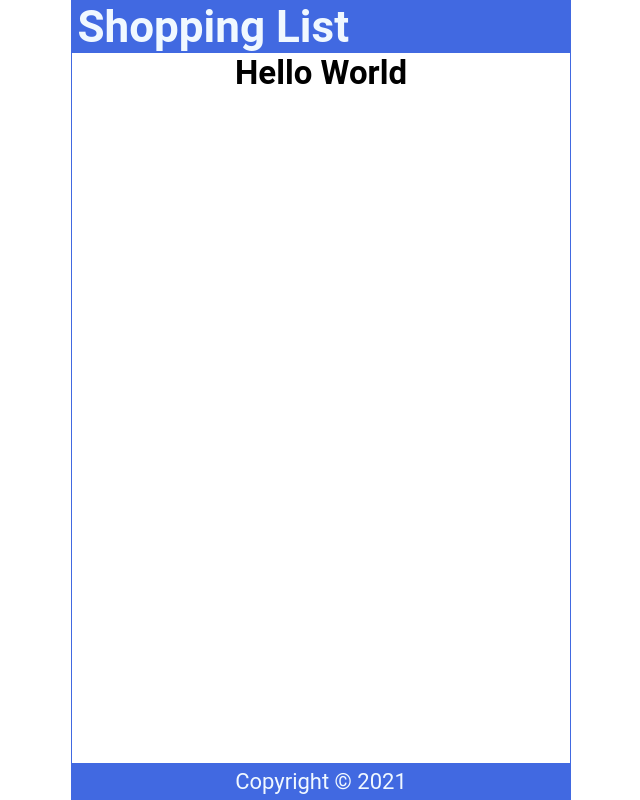
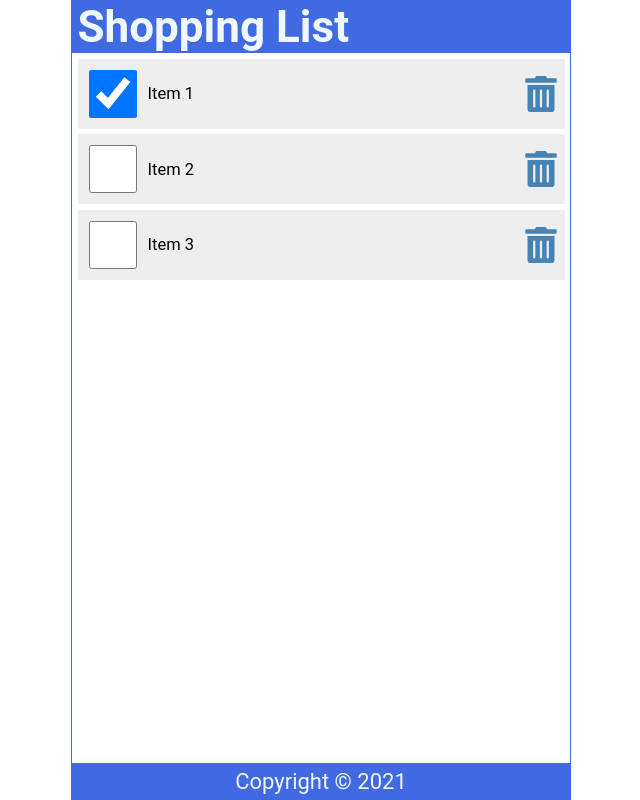
Before and after one commit to Chris-isCoding/shopping-list, a React (Create React App) app: page / in a window 1280 px wide. Shown: the whole page, without its empty margins (319-959 px from the left). Built offline with nearby package versions, Linux system fonts and the light colour scheme.

Commit message:
feat: Add default shopping list

```diff
--- a/src/Components/Content.js
+++ b/src/Components/Content.js
@@ -1,7 +1,36 @@
+import { useState } from 'react';
+import { FaTrashAlt } from 'react-icons/fa';
+
 const Content = () => {
+  const [items, setItems] = useState([
+    {
+      id: 1,
+      checked: true,
+      item: 'Item 1',
+    },
+    {
+      id: 2,
+      checked: false,
+      item: 'Item 2',
+    },
+    {
+      id: 3,
+      checked: false,
+      item: 'Item 3',
+    },
+  ]);
+
   return (
     <main>
-      <h2>Hello World</h2>
+      <ul>
+        {items.map((item) => (
+          <li className='item' key={item.id}>
+            <input type='checkbox' checked={item.checked} />
+            <label>{item.item}</label>
+            <FaTrashAlt role='button' tabIndex='0' />
+          </li>
+        ))}
+      </ul>
     </main>
   );
 };
--- a/src/index.css
+++ b/src/index.css
@@ -56,3 +56,62 @@ footer {
   display: grid;
   place-content: center;
 }
+
+ul {
+  width: 100%;
+  list-style: none;
+  padding: 0 0.25rem 0.25rem;
+}
+
+ul li::before {
+  content: '\200B';
+}
+
+.item {
+  display: flex;
+  justify-content: flex-start;
+  align-items: center;
+  padding: 0.5rem 0 0.5rem 0.5rem;
+  margin: 0.25rem 0;
+  background-color: #eee;
+}
+
+/* .item:first-child {
+  margin: 0;
+} */
+
+.item input[type='checkbox'] {
+  text-align: center;
+  width: 2.5rem;
+  width: 48px;
+  min-width: 48px;
+  height: 2.5rem;
+  height: 48px;
+  min-height: 48px;
+  cursor: pointer;
+  margin-right: 0.5rem;
+}
+
+.item input[type='checkbox']:focus + label {
+  text-decoration: underline;
+}
+
+.item > label {
+  font-size: 0.75rem;
+  flex-grow: 1;
+}
+
+.item svg {
+  width: 48px;
+  min-width: 48px;
+  height: 36px;
+  font-size: 1rem;
+  color: steelblue;
+  cursor: pointer;
+}
+
+.item svg:focus,
+.item svg:hover {
+  color: red;
+  outline: none;
+}
```
